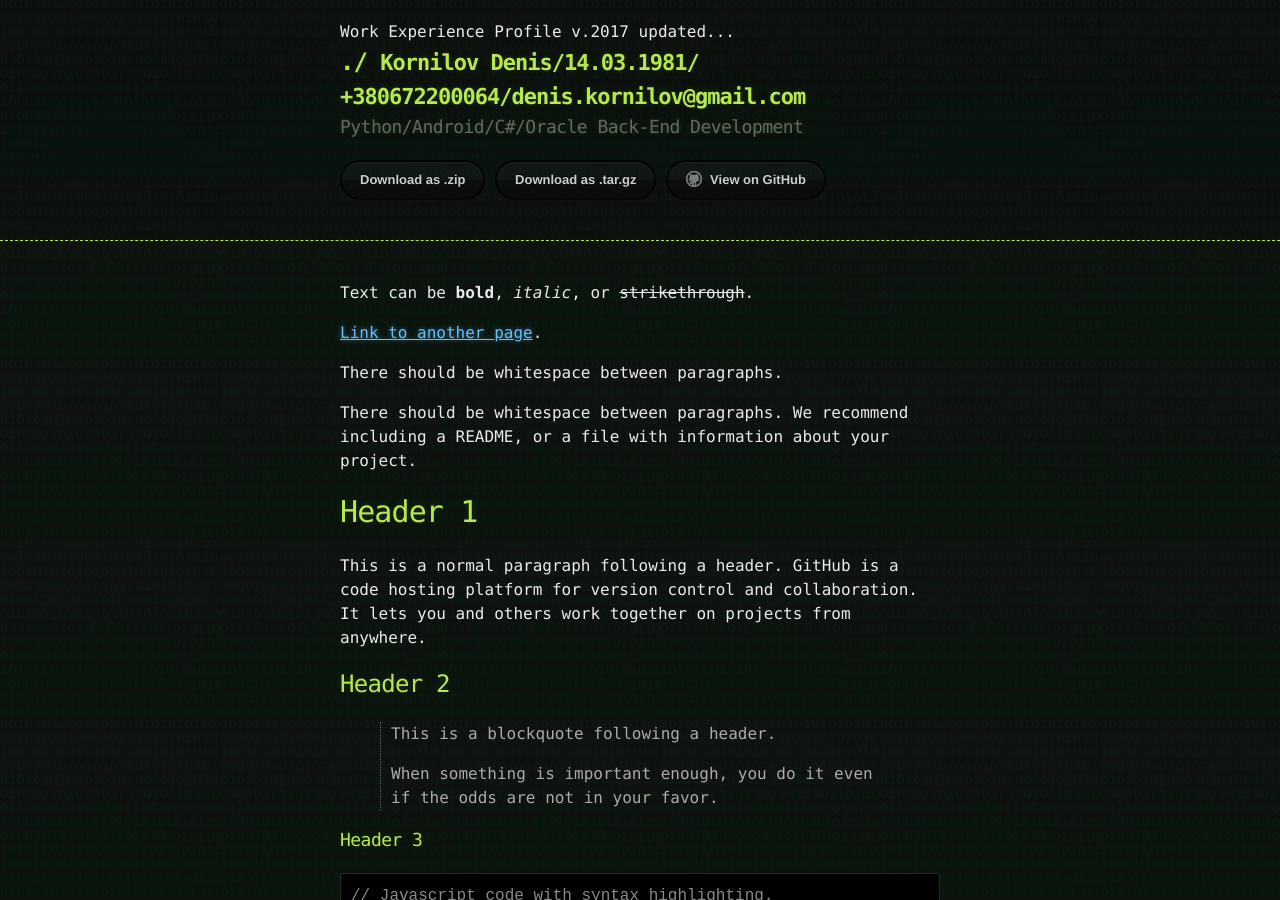
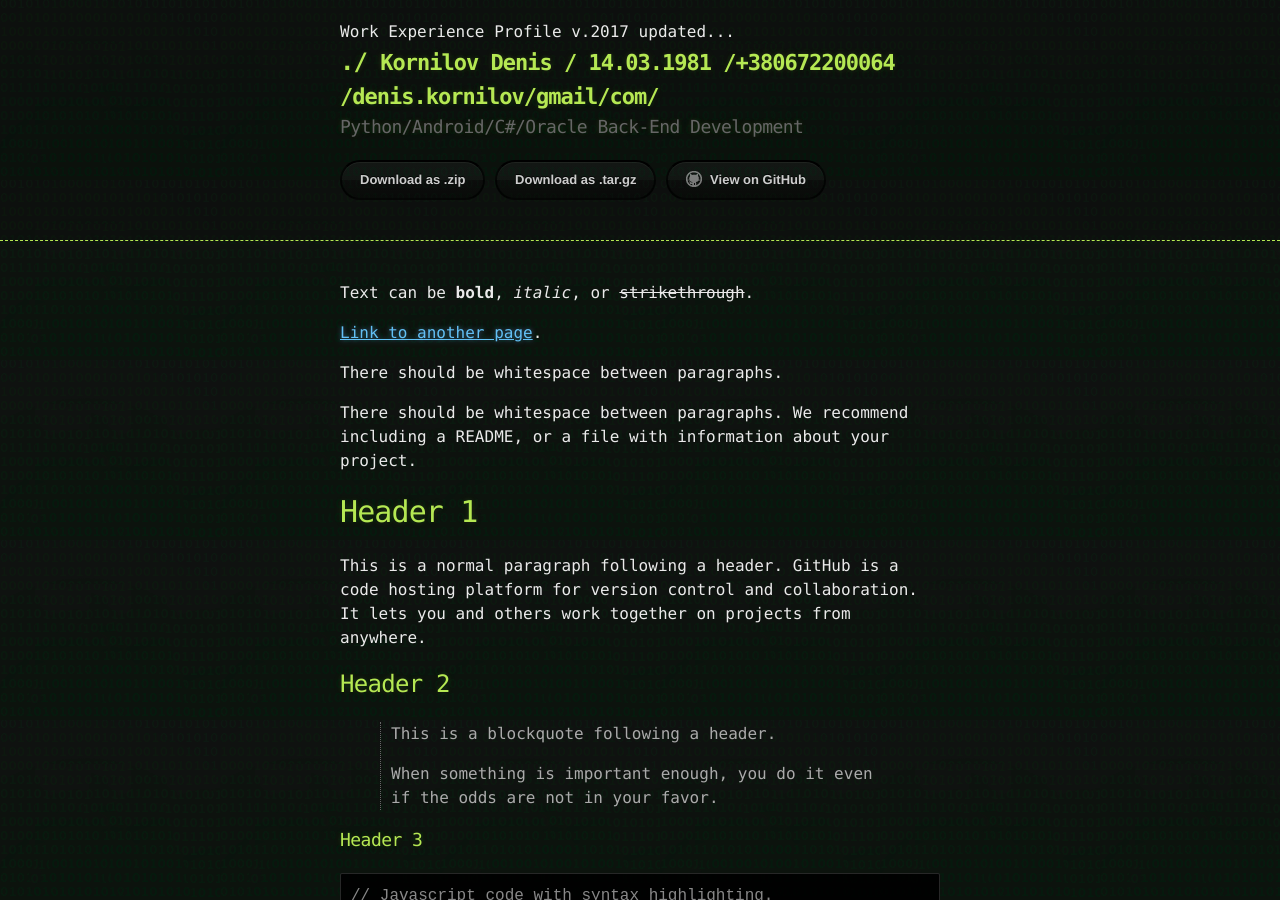
Before and after one commit to kornilov1981/kornilov1981.github.io, a Jekyll site: the page built from index.md, in a window 1280 px wide and 900 px high. Built offline with Jekyll 4.4.1, drawn with Linux system fonts in a browser that asks for light colours.

Commit message:
Header Fix

```diff
--- a/_layouts/default.html
+++ b/_layouts/default.html
@@ -13,7 +13,7 @@
     <header>
       <div class="container">
         Work Experience Profile v.2017 updated...
-	    <h1 style="font-size: 22px; margin-left: 0px;">Kornilov Denis/14.03.1981/ +380672200064/denis.kornilov@gmail.com</h1>
+	    <h1 style="font-size: 22px; margin-left: 0px;">Kornilov Denis / 14.03.1981 /+380672200064 /denis.kornilov/gmail/com/</h1>
           <h2 style="font-size: 18px;">Python/Android/C#/Oracle Back-End Development</h2>
 
 
```
